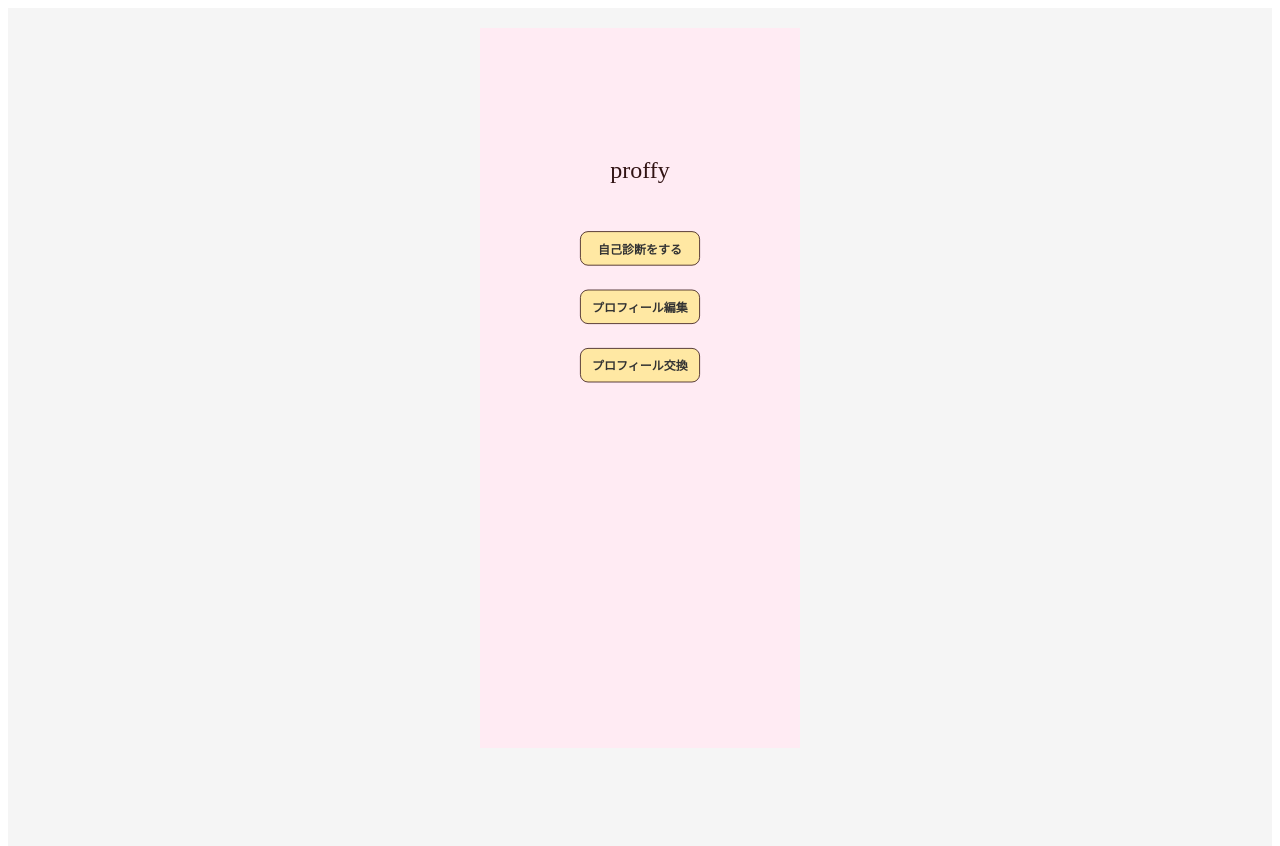
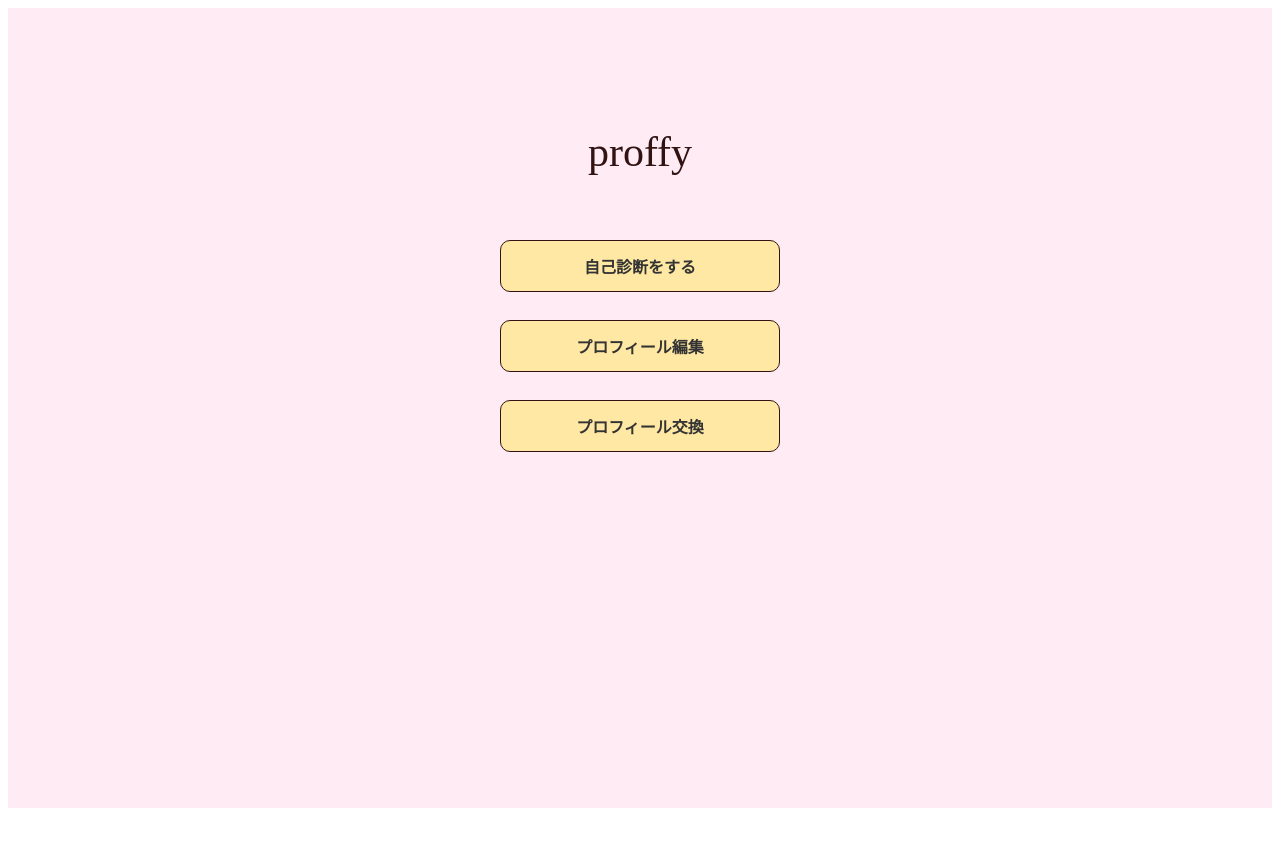
Before and after one commit to okome7/group5-name-web-app, a Vue app: page /top in a window 1280 px wide. Shown: the top 846 px of the page. After the commit the page ends 816 px from the top, so only its background shows below. Built offline with nearby package versions, Linux system fonts and the light colour scheme.

Commit message:
レイアウト変更

```diff
--- a/index.html
+++ b/index.html
@@ -4,7 +4,7 @@
     <meta charset="UTF-8" />
     <link rel="icon" href="/favicon.ico" />
     <meta name="viewport" content="width=device-width, initial-scale=1.0" />
-    <title>Vite App</title>
+    <title>プロフィール帳交換アプリ</title>
   </head>
   <body>
     <div id="app"></div>
--- a/src/views/TopView.vue
+++ b/src/views/TopView.vue
@@ -1,98 +1,176 @@
 <!-- PRテスト用のコメント -->
 
 <template>
-  <div class="app-wrapper">
+  <main class="top-page">
     <div class="top-container">
       <div class="content-wrapper">
         <h1 class="app-title">proffy</h1>
 
         <div class="button-group">
-          <button class="menu-button" @click="goTo('self-diagnosis')">
+          <button
+            type="button"
+            class="menu-button"
+            @click="goTo('self-diagnosis')"
+          >
             自己診断をする
           </button>
-          <button class="menu-button" @click="goTo('profile-edit')">
+
+          <button
+            type="button"
+            class="menu-button"
+            @click="goTo('profile-edit')"
+          >
             プロフィール編集
           </button>
-          <button class="menu-button" @click="goTo('profile-exchange')">
+
+          <button
+            type="button"
+            class="menu-button"
+            @click="goTo('profile-exchange')"
+          >
             プロフィール交換
           </button>
         </div>
       </div>
     </div>
-  </div>
+  </main>
 </template>
 
 <script setup>
 import { useRouter } from "vue-router";
+
 const router = useRouter();
 
-function goTo(page) {
+const goTo = (page) => {
   router.push(`/${page}`);
-}
+};
 </script>
 
 <style scoped>
-/* 外側（ピンクを広げない） */
-.app-wrapper {
+.top-page {
   width: 100%;
   min-height: 100vh;
-  display: flex;
-  justify-content: center;
-  background-color: #f5f5f5;
-  padding-top: 20px;
+  overflow-x: hidden;
+  background: #ffebf3;
 }
 
-/* スマホ枠（角ばったまま）＋ 0.9倍縮小 */
 .top-container {
-  width: calc(100vh * 9 / 18);
-  height: 100vh;
-  background-color: #ffebf3;
-  border-radius: 0;
   display: flex;
-  flex-direction: column;
-  align-items: center;
-  justify-content: flex-start;
-  padding-top: 100px;
+  align-items: flex-start;
+  justify-content: center;
 
-  transform: scale(0.8);
-  transform-origin: top center; /* 上中央を基準に縮小 */
+  width: 100%;
+  max-width: 760px;
+  min-height: 100vh;
+  margin: 0 auto;
+  padding: 120px 32px 48px;
+
+  background: #ffebf3;
+  box-sizing: border-box;
 }
 
 .content-wrapper {
-  margin-top: 40px; /* ← タイトル＋ボタン全体を下げる */
+  width: 100%;
+  max-width: 420px;
+  text-align: center;
 }
 
-/* タイトル */
 .app-title {
-  font-size: 30px;
+  width: 100%;
+  margin: 0 0 64px;
+
   color: #311313;
-  margin-bottom: 60px;
+  font-size: clamp(30px, 5vw, 42px);
   font-weight: 300;
-  margin-bottom: 60px;
   text-align: center;
+}
+
+.button-group {
+  display: flex;
+  flex-direction: column;
+  gap: 28px;
+
   width: 100%;
 }
 
-/* ボタン配置 */
-.button-group {
-  display: flex;
-  flex-direction: column;
-  gap: 30px;
-  width: 80%;
-  max-width: 300px;
+.menu-button {
+  display: block;
+
+  width: min(100%, 280px);
+  min-height: 52px;
+  margin: 0 auto;
+  padding: 12px 20px;
+
+  color: #333333;
+  font-size: 16px;
+  font-weight: 700;
+
+  background: #ffe8a3;
+  border: 1px solid #311313;
+  border-radius: 10px;
+
+  cursor: pointer;
+
+  transition:
+    background-color 0.2s,
+    transform 0.2s;
 }
 
-/* 丸いボタン（縁あり・影なし） */
-.menu-button {
-  background-color: #ffe8a3;
-  border: 1px solid #311313;
-  padding: 10px 2px;
-  font-size: 15px;
-  border-radius: 10px; /* ボタンだけ丸く */
-  cursor: pointer;
-  font-weight: bold;
-  color: #333;
-  width: 150px;
-  margin: 0 auto;
+.menu-button:hover {
+  background: #ffde7d;
+  transform: translateY(-1px);
+}
+
+.menu-button:active {
+  transform: translateY(0);
+}
+
+@media (max-width: 600px) {
+  .top-container {
+    max-width: none;
+    min-height: 100vh;
+    margin: 0;
+    padding: 96px 20px 40px;
+  }
+
+  .content-wrapper {
+    max-width: 360px;
+  }
+
+  .app-title {
+    margin-bottom: 52px;
+    font-size: 32px;
+  }
+
+  .button-group {
+    gap: 24px;
+  }
+
+  .menu-button {
+    width: min(100%, 240px);
+    min-height: 50px;
+    font-size: 15px;
+  }
+}
+
+@media (max-width: 360px) {
+  .top-container {
+    padding-top: 80px;
+    padding-right: 16px;
+    padding-left: 16px;
+  }
+
+  .app-title {
+    margin-bottom: 44px;
+    font-size: 29px;
+  }
+
+  .button-group {
+    gap: 20px;
+  }
+
+  .menu-button {
+    width: min(100%, 220px);
+  }
 }
 </style>
```
